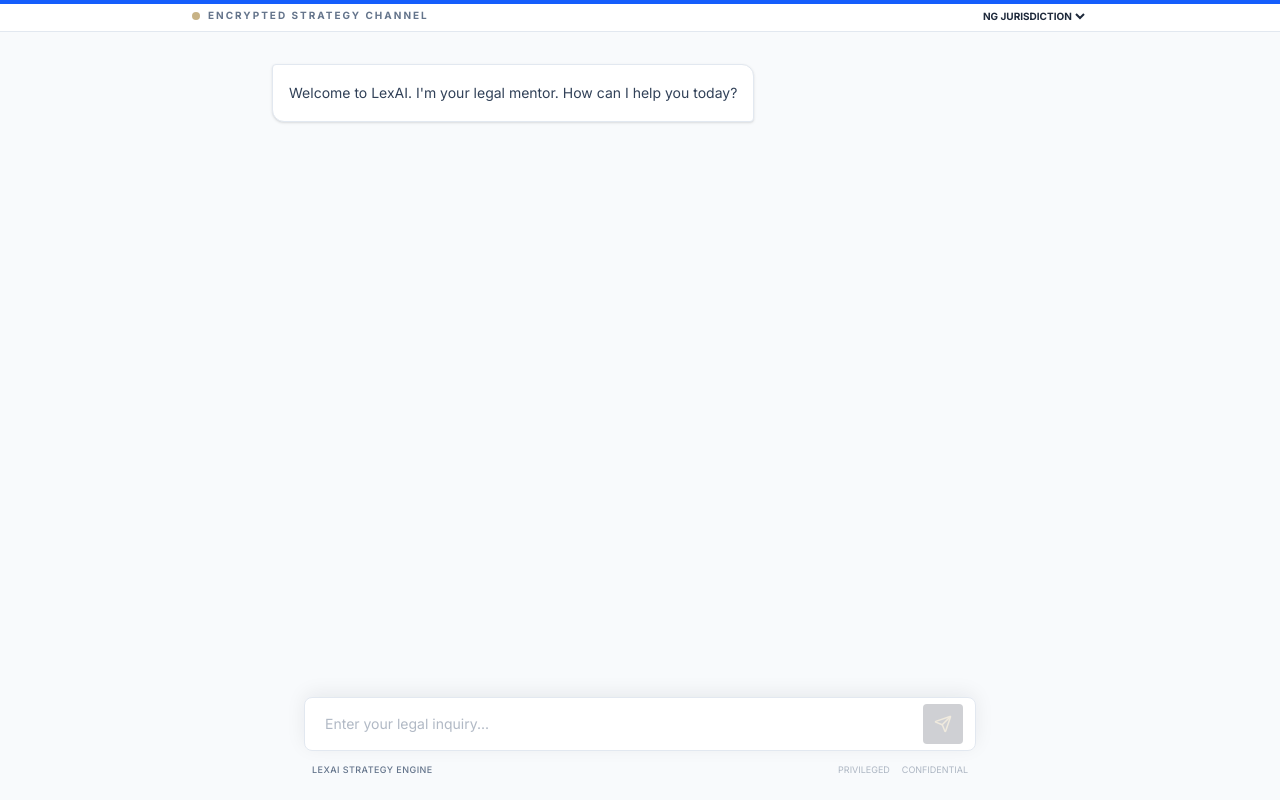
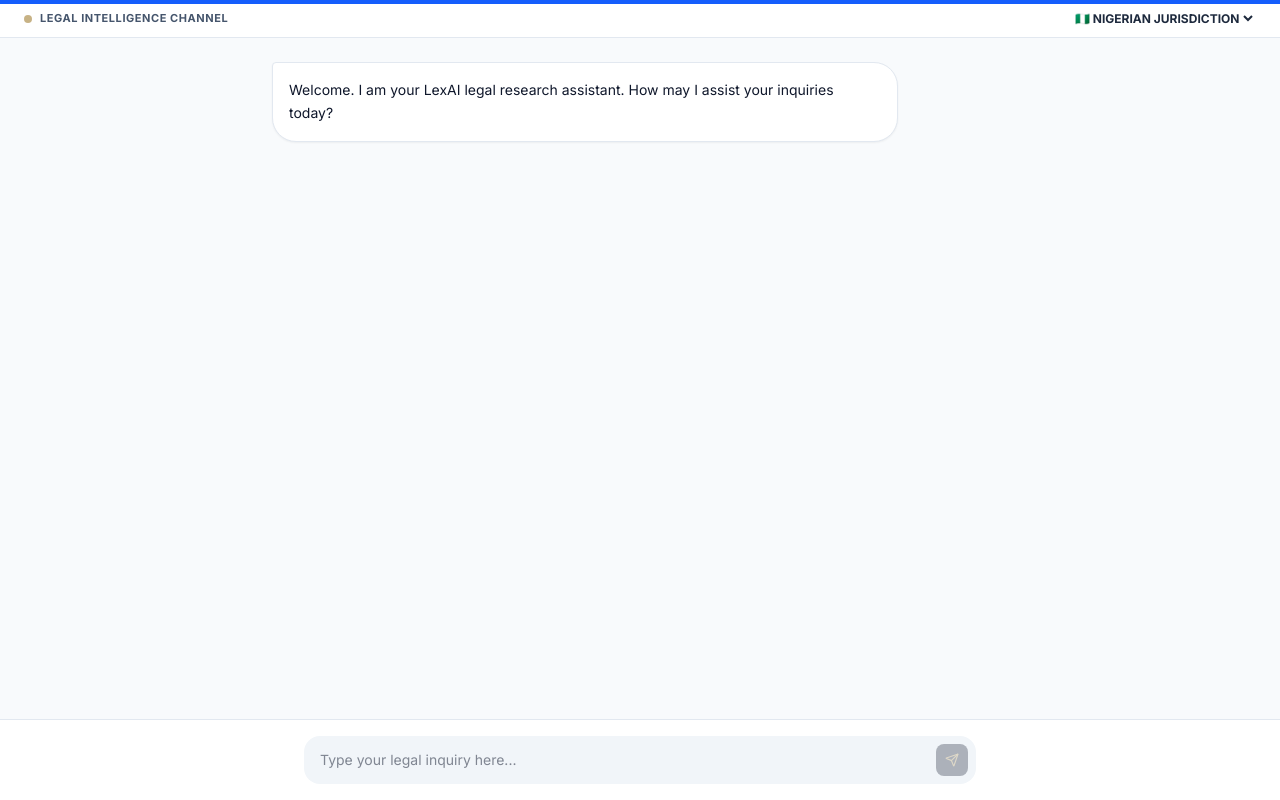
Before and after one commit to erodion4776/Cylawtech, a React (Vite) app: page /lex-ai-embed in a window 1280 px wide. Built offline with nearby package versions, Linux system fonts and the light colour scheme.

Commit message:
Refactor LexAIStandalone component and update messages

```diff
--- a/src/pages/LexAIStandalone.tsx
+++ b/src/pages/LexAIStandalone.tsx
@@ -1,46 +1,32 @@
 import React, { useState, useRef, useEffect } from 'react';
-import { motion } from 'motion/react';
-import {
-  BookOpen, Brain, Dumbbell, Sparkles, Send, Loader2, Globe, Scale, ShoppingBag, ArrowRight
-} from 'lucide-react';
+import { Send, Loader2, ShoppingBag, ArrowRight } from 'lucide-react';
 import Markdown from 'react-markdown';
-import { Link } from 'react-router-dom';
 import { cn } from '../lib/utils';
 import { useDocumentTitle } from '../hooks/useDocumentTitle';
-import { useLocation } from 'react-router-dom';
 
-const LexAIStandalone = () => {
-  useDocumentTitle('LexAI Mentor');
-  const location = useLocation();
-  const searchParams = new URLSearchParams(location.search);
-  const hideHeader = searchParams.get('hideHeader') === 'true' || searchParams.get('embed') === 'true';
+const LexAIStandalone: React.FC = () => {
+  useDocumentTitle('LexAI Legal Counsel');
 
-  const [mode, setMode] = useState<'prep' | 'training' | 'practice'>('prep');
   const [jurisdiction, setJurisdiction] = useState<'nigeria' | 'us'>('nigeria');
-  // ... rest of state
   const [chatMessage, setChatMessage] = useState('');
-  const [chatHistory, setChatHistory] = useState<{role: 'user' | 'ai', content: string, suggestedResource?: any}[]>([
+  const [chatHistory, setChatHistory] = useState<Array<{ role: 'user' | 'ai'; content: string; suggestedResource?: any }>>([
     {
       role: 'ai',
-      content: "Welcome to LexAI. I'm your legal mentor. How can I help you today?"
+      content: "Welcome. I am your LexAI legal research assistant. How may I assist your inquiries today?"
     }
   ]);
   const [isChatting, setIsChatting] = useState(false);
   const chatEndRef = useRef<HTMLDivElement>(null);
 
-  const scrollToBottom = () => {
-    chatEndRef.current?.scrollIntoView({ behavior: "smooth" });
-  };
-
   useEffect(() => {
-    scrollToBottom();
+    chatEndRef.current?.scrollIntoView({ behavior: 'smooth' });
   }, [chatHistory, isChatting]);
 
   const handleChat = async () => {
-    if (!chatMessage) return;
-    const newMessage = chatMessage;
+    if (!chatMessage.trim() || isChatting) return;
+    const msg = chatMessage;
     setChatMessage('');
-    setChatHistory(prev => [...prev, { role: 'user', content: newMessage }]);
+    setChatHistory(prev => [...prev, { role: 'user', content: msg }]);
     setIsChatting(true);
 
     try {
@@ -48,30 +34,17 @@ const LexAIStandalone = () => {
         method: 'POST',
         headers: { 'Content-Type': 'application/json' },
         body: JSON.stringify({
-          message: newMessage,
-          site: 'lexai', // Define site property explicitly
-          jurisdiction,
-          stage: mode
+          message: msg,
+          site: 'lexai',
+          jurisdiction: jurisdiction === 'nigeria' ? 'Nigerian Law' : 'US Law'
         })
       });
       const data = await res.json();
+      if (!res.ok || data.error) throw new Error(data.error || 'Service unavailable');
 
-      if (data.error) throw new Error(data.error);
-
-      // Simple keyword suggestion
-      let suggestedResource = null;
-      if (data.response.toLowerCase().includes("premium") || data.response.toLowerCase().includes("guide")) {
-        suggestedResource = {
-          title: "Legal Drafting Guide",
-          price: "$49.99",
-          link: "https://lexai.pro/contact"
-        };
-      }
-
-      setChatHistory(prev => [...prev, { role: 'ai', content: data.response, suggestedResource }]);
-    } catch (error: any) {
-      console.error(error);
-      setChatHistory(prev => [...prev, { role: 'ai', content: `**Error:** ${error.message || "Connection lost. Please try again."}` }]);
+      setChatHistory(prev => [...prev, { role: 'ai', content: data.response }]);
+    } catch (err: any) {
+      setChatHistory(prev => [...prev, { role: 'ai', content: err.message || 'Consultation unavailable. Please retry.' }]);
     } finally {
       setIsChatting(false);
     }
@@ -79,113 +52,65 @@ const LexAIStandalone = () => {
 
   return (
     <div className="h-screen w-full bg-[#F8FAFC] flex flex-col items-center overflow-hidden font-sans">
-      {/* Top Status Header */}
-      <div className="w-full bg-white border-b border-[#E2E8F0] py-2 px-4 flex justify-center items-center z-10">
-        <div className="flex items-center gap-3 w-full max-w-4xl">
+      {/* Jurisdiction Bar */}
+      <div className="w-full bg-white border-b border-slate-200 py-2.5 px-6 flex justify-between items-center z-10">
         <div className="flex items-center gap-2">
           <div className="w-2 h-2 bg-[#B4975A] rounded-full animate-pulse" />
-            <span className="text-[10px] font-bold text-[#64748B] tracking-[0.2em] uppercase">
-              Encrypted Strategy Channel
+          <span className="text-[11px] font-bold text-slate-600 tracking-wider uppercase">
+            Legal Intelligence Channel
           </span>
         </div>
-          <div className="ml-auto flex items-center gap-4">
         <select
           value={jurisdiction}
           onChange={(e) => setJurisdiction(e.target.value as any)}
-              className="text-[10px] font-bold text-[#1E293B] border-none outline-none bg-transparent cursor-pointer hover:text-[#B4975A] transition-colors"
+          className="text-xs font-bold text-slate-800 bg-transparent outline-none cursor-pointer hover:text-[#B4975A]"
         >
-              <option value="nigeria">NG JURISDICTION</option>
-              <option value="us">US JURISDICTION</option>
+          <option value="nigeria">🇳🇬 NIGERIAN JURISDICTION</option>
+          <option value="us">🇺🇸 US JURISDICTION</option>
         </select>
       </div>
-        </div>
-      </div>
 
-      {/* Main Chat Container */}
-      <div className="flex-grow w-full max-w-3xl overflow-y-auto px-4 pt-8 pb-32 scroll-smooth">
-        <div className="flex flex-col gap-6">
+      {/* Messages */}
+      <div className="flex-grow w-full max-w-3xl overflow-y-auto px-4 pt-6 pb-28">
+        <div className="flex flex-col gap-4">
           {chatHistory.map((msg, idx) => (
-            <div key={idx} className={cn(
-              "flex flex-col animate-in fade-in slide-in-from-bottom-2 duration-500",
-              msg.role === 'ai' ? "items-start" : "items-end"
-            )}>
+            <div key={idx} className={cn("flex flex-col", msg.role === 'ai' ? "items-start" : "items-end")}>
               <div className={cn(
-                "p-4 shadow-sm max-w-[85%] text-sm leading-relaxed",
-                msg.role === 'ai'
-                  ? "bg-white border border-[#E2E8F0] text-[#1E293B] rounded-[4px] rounded-tr-[12px] rounded-bl-[12px]"
-                  : "bg-[#0F172A] text-white rounded-[12px]"
-              )}>
-                <div className={cn(
-                   "prose prose-sm max-w-none",
-                   msg.role === 'ai' ? "prose-slate" : "prose-invert"
+                "p-4 shadow-xs max-w-[85%] text-sm leading-relaxed",
+                msg.role === 'ai' ? "bg-white border border-slate-200 text-slate-900 rounded-2xl rounded-tl-sm" : "bg-slate-900 text-white rounded-2xl rounded-tr-sm"
               )}>
                 <Markdown>{msg.content}</Markdown>
               </div>
             </div>
-
-              {msg.suggestedResource && (
-                <div className="mt-4 w-full max-w-[300px] bg-white border border-[#E2E8F0] border-l-4 border-l-[#B4975A] p-4 shadow-sm rounded-r-lg">
-                   <div className="flex items-center gap-2 text-[#B4975A] mb-2">
-                      <ShoppingBag size={14} />
-                      <p className="text-[10px] font-bold uppercase tracking-widest">Premium Resource</p>
-                   </div>
-                   <h4 className="font-serif text-[#1E293B] text-sm mb-3 leading-tight font-bold">{msg.suggestedResource.title}</h4>
-                   <a
-                    href={msg.suggestedResource.link}
-                    target="_blank"
-                    rel="noopener noreferrer"
-                    className="w-full py-2 bg-[#B4975A] text-white rounded-[4px] flex items-center justify-center gap-2 text-[10px] font-bold hover:bg-[#a3864d] transition-all shadow-sm active:scale-[0.98]"
-                   >
-                     ACQUIRE NOW <ArrowRight size={12} />
-                   </a>
-                </div>
-              )}
-            </div>
           ))}
-
           {isChatting && (
-            <div className="flex items-start">
-              <div className="p-4 bg-white border border-[#E2E8F0] shadow-sm rounded-[4px] rounded-tr-[12px] rounded-bl-[12px] flex items-center gap-3">
-                <div className="flex gap-1.5">
-                  <span className="w-1.5 h-1.5 bg-[#B4975A] rounded-full animate-bounce [animation-delay:-0.3s]"></span>
-                  <span className="w-1.5 h-1.5 bg-[#B4975A] rounded-full animate-bounce [animation-delay:-0.15s]"></span>
-                  <span className="w-1.5 h-1.5 bg-[#B4975A] rounded-full animate-bounce"></span>
-                </div>
-                <span className="text-[10px] font-bold text-[#64748B] uppercase tracking-wider">Analyzing Intelligence...</span>
-              </div>
+            <div className="flex items-center gap-2 p-3 bg-white border border-slate-200 rounded-xl w-fit">
+              <Loader2 size={14} className="animate-spin text-[#B4975A]" />
+              <span className="text-xs text-slate-500">Consulting statutory sources...</span>
             </div>
           )}
           <div ref={chatEndRef} />
         </div>
       </div>
 
-      {/* Floating Bottom Input Area */}
-      <div className="fixed bottom-0 left-0 right-0 p-6 pointer-events-none flex justify-center">
-        <div className="w-full max-w-2xl pointer-events-auto">
-          <div className="relative bg-white border border-[#E2E8F0] rounded-[8px] shadow-[0_-4px_20px_-1px_rgba(15,23,42,0.08)] overflow-hidden transition-all focus-within:ring-2 focus-within:ring-[#B4975A]/20 focus-within:border-[#B4975A]">
+      {/* Input */}
+      <div className="fixed bottom-0 left-0 right-0 p-4 bg-white/90 backdrop-blur-md border-t border-slate-200 flex justify-center">
+        <div className="w-full max-w-2xl relative">
           <input
             type="text"
             value={chatMessage}
             onChange={(e) => setChatMessage(e.target.value)}
-              onKeyPress={(e) => e.key === 'Enter' && handleChat()}
-              placeholder="Enter your legal inquiry..."
-              className="w-full pl-5 pr-14 py-4 text-sm text-[#1E293B] bg-transparent outline-none placeholder:text-[#64748B]/50"
+            onKeyDown={(e) => e.key === 'Enter' && handleChat()}
+            placeholder="Type your legal inquiry here..."
+            className="w-full pl-4 pr-12 py-3.5 bg-slate-100 rounded-xl text-sm outline-none focus:ring-2 focus:ring-[#B4975A]"
           />
           <button
             onClick={handleChat}
-              disabled={isChatting || !chatMessage}
-              className="absolute right-3 top-1/2 -track-y-1/2 -translate-y-1/2 w-10 h-10 flex items-center justify-center bg-[#0F172A] text-[#B4975A] rounded-[4px] disabled:opacity-20 transition-all hover:bg-slate-800"
+            disabled={isChatting || !chatMessage.trim()}
+            className="absolute right-2 top-1/2 -translate-y-1/2 w-8 h-8 bg-slate-900 text-[#B4975A] rounded-lg flex items-center justify-center disabled:opacity-30"
           >
-              {isChatting ? <Loader2 size={18} className="animate-spin" /> : <Send size={18} />}
+            <Send size={14} />
           </button>
-          </div>
-          <div className="flex justify-between items-center px-2 mt-3">
-            <p className="text-[9px] text-[#64748B] font-medium tracking-wider">LEXAI STRATEGY ENGINE</p>
-            <div className="flex gap-3 text-[9px] text-[#64748B]">
-              <span className="cursor-help opacity-50 hover:opacity-100 transition-opacity uppercase">Privileged</span>
-              <span className="cursor-help opacity-50 hover:opacity-100 transition-opacity uppercase">Confidential</span>
-            </div>
-          </div>
         </div>
       </div>
     </div>
```
Lines whose indentation alone changed are shown as unchanged.
